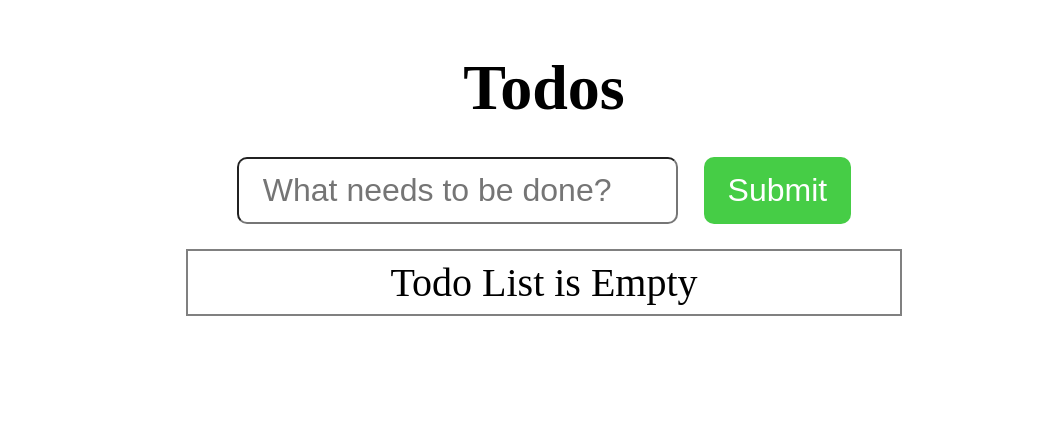
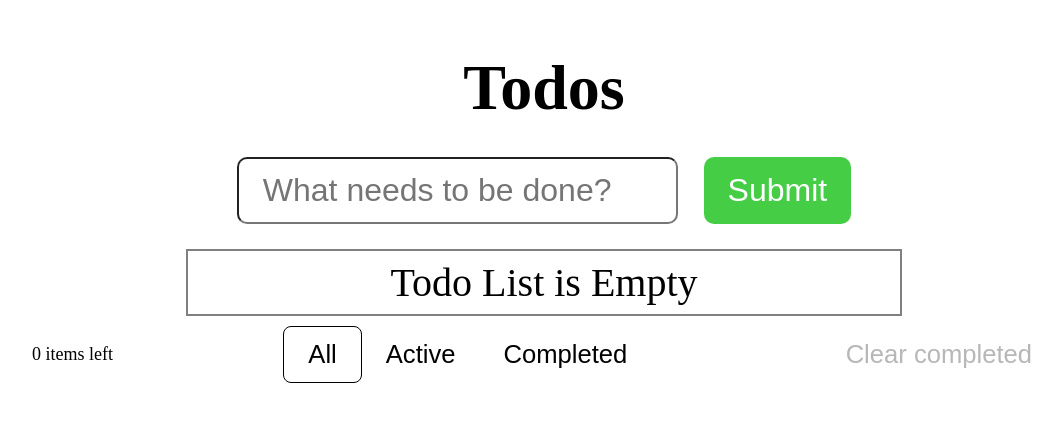
Before and after one commit to LeonidQWE/TestTaskMindbox, a React (Vite) app: page / in a window 1280 px wide. Shown: the top 422 px of the page, without its empty margins (96-1158 px from the left). Built offline with nearby package versions, Linux system fonts and the light colour scheme.

Commit message:
add Controls component

```diff
--- /dev/null
+++ b/src/components/controls/Controls.module.css
@@ -0,0 +1,10 @@
+.container {
+  display: flex;
+  justify-content: space-between;
+  align-items: center;
+  margin-top: 10px;
+}
+
+.activeTodoCount {
+  font-size: 18px;
+}
--- /dev/null
+++ b/src/components/controls/Controls.tsx
@@ -0,0 +1,54 @@
+import { Button } from 'components';
+import { Filter } from 'types/Filter';
+import s from './Controls.module.css';
+
+type TodosActionsProps = {
+  activeTodoCount: number;
+  completedTodoExist: boolean;
+  resetCompletedTodos: () => void;
+  filter: Filter;
+  setFilter: (filter: Filter) => void;
+};
+
+export const Controls = ({
+  activeTodoCount,
+  completedTodoExist,
+  resetCompletedTodos,
+  filter,
+  setFilter,
+}: TodosActionsProps) => {
+  return (
+    <div className={s.container} data-testid='controls'>
+      <p className={s.activeTodoCount}>{activeTodoCount} items left</p>
+
+      <div>
+        <Button
+          title='Show all todos'
+          onClick={() => setFilter('all')}
+          typeParams={{type: 'select', isSelected: filter === 'all'}}>
+            All
+        </Button>
+        <Button
+          title='Show active todos'
+          onClick={() => setFilter('active')}
+          typeParams={{type: 'select', isSelected: filter === 'active'}}>
+            Active
+        </Button>
+        <Button
+          title='Show completed todos'
+          onClick={() => setFilter('completed')}
+          typeParams={{type: 'select', isSelected: filter === 'completed'}}>
+            Completed
+        </Button>
+      </div>
+
+      <Button
+        data-testid='resetCompletedTodos'
+        title="Reset Completed Todos"
+        onClick={resetCompletedTodos}
+        disabled={!completedTodoExist}>
+          Clear completed
+      </Button>
+    </div>
+  )
+}
--- a/src/components/index.ts
+++ b/src/components/index.ts
@@ -5,3 +5,4 @@ export { TodoForm } from './todoForm/TodoForm';
 export { TodoItem } from './todoItem/TodoItem';
 export { TodoList } from './todoList/TodoList';
 export { Button } from './button/Button';
+export { Controls } from './controls/Controls';
--- a/src/components/main/Main.tsx
+++ b/src/components/main/Main.tsx
@@ -1,15 +1,30 @@
 import { useTodo } from 'hooks/useTodo';
-import { Title, TodoForm, TodoList } from 'components';
+import { Controls, Title, TodoForm, TodoList } from 'components';
 import s from './Main.module.css';
 
 export const Main = () => {
-  const { filteredTodos, addTodo, toggleTodo } = useTodo();
+  const {
+    filteredTodos,
+    filter,
+    addTodo,
+    toggleTodo,
+    activeTodoCount,
+    completedTodoCount,
+    resetCompletedTodos,
+    setFilter
+  } = useTodo();
 
   return (
     <div className={s.main} data-testid="main">
       <Title level={1} text={'Todos'}/>
       <TodoForm addTodo={addTodo}/>
       <TodoList todos={filteredTodos} toggleCompleteTodo={toggleTodo}/>
+      <Controls
+        activeTodoCount={activeTodoCount}
+        completedTodoExist={!!completedTodoCount}
+        resetCompletedTodos={resetCompletedTodos}
+        filter={filter}
+        setFilter={setFilter}/>
     </div>
   )
 }
```
